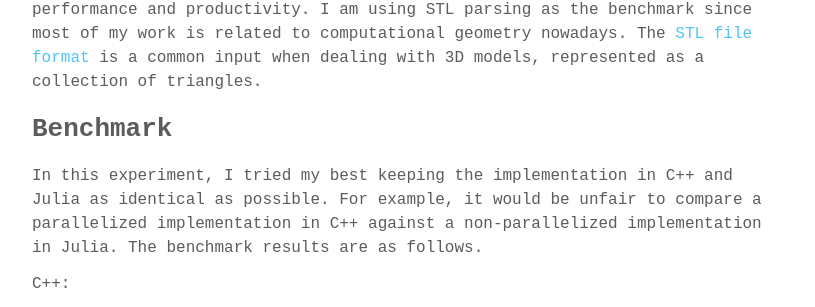
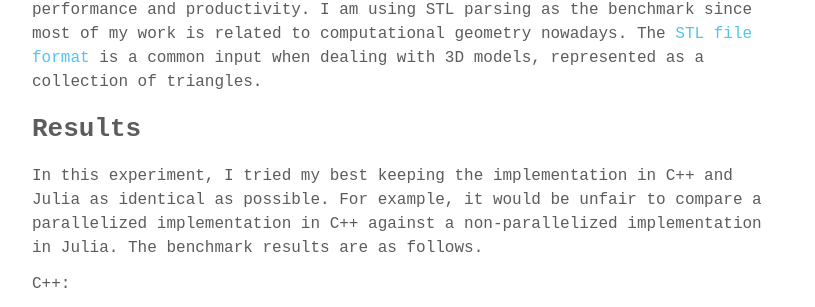
Before and after one commit to aaronang/aaronang.github.io, a Jekyll site: the page built from _posts/2018-10-06-stl-benchmark-comparison-cpp-vs-julia.md, in a window 1280 px wide. Shown: the part 436-743 px from the top of the page, without its empty margins (232-1047 px from the left). Built offline with Jekyll 4.4.1, drawn with Linux system fonts in a browser that asks for light colours; some web fonts are replaced.

Commit message:
Change section title

```diff
--- a/_posts/2018-10-06-stl-benchmark-comparison-cpp-vs-julia.md
+++ b/_posts/2018-10-06-stl-benchmark-comparison-cpp-vs-julia.md
@@ -21,7 +21,7 @@ of my work is related to computational geometry nowadays. The
 [STL file format](https://en.wikipedia.org/wiki/STL_(file_format)) is a common
 input when dealing with 3D models, represented as a collection of triangles.
 
-## Benchmark
+## Results
 
 In this experiment, I tried my best keeping the implementation in C++ and Julia
 as identical as possible. For example, it would be unfair to compare a
```
